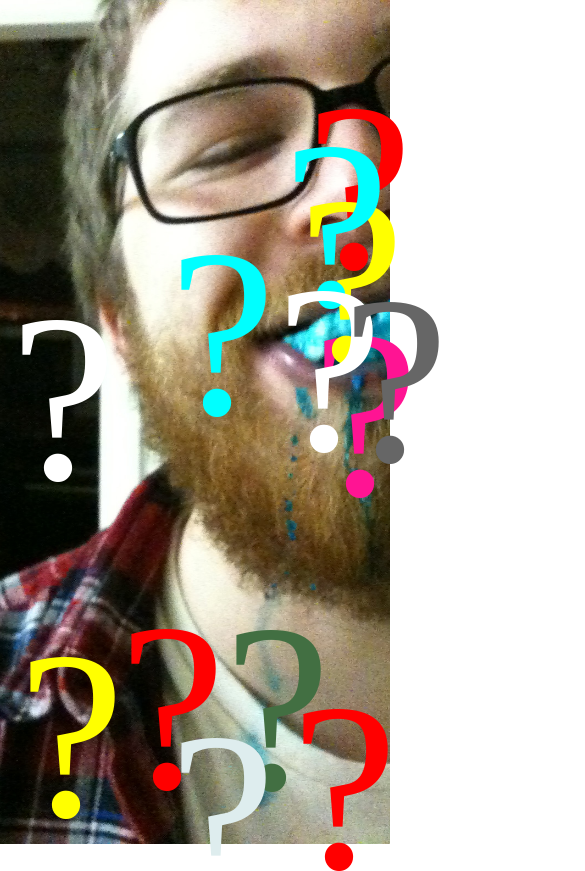
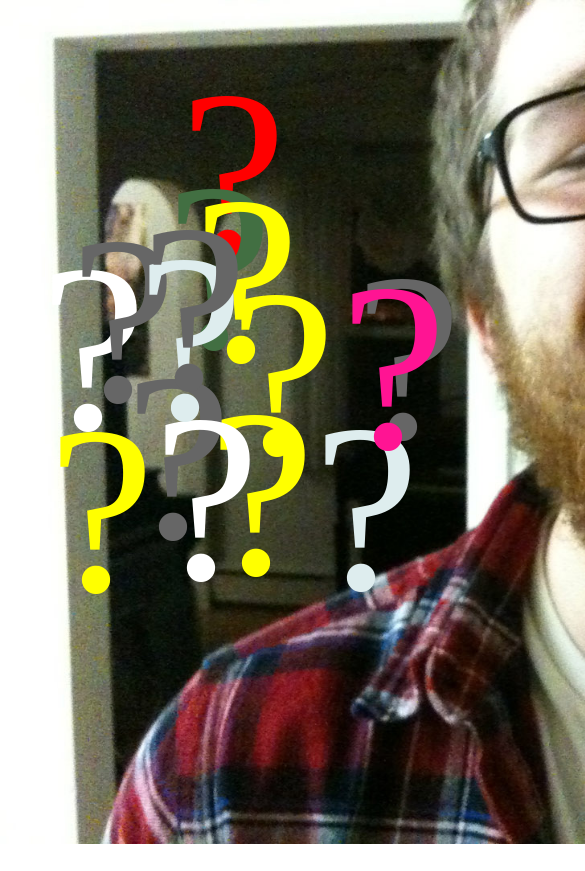
Before and after one commit to malantonio/whoisjohngalm, a plain HTML site: page index.html in a window 390 px wide. Shown: the top 871 px of the page, 585 px wide, since content can reach past the window. Before the commit the page ends 844 px from the top, so only its background shows below. Drawn offline with Linux system fonts and the light colour scheme.

Commit message:
shrunk .jpg size in half, rewrote who.js

```diff
--- a/index.html
+++ b/index.html
@@ -3,22 +3,38 @@
 <head>
 <title> who is john galm? </title>
 <style>
-* { margin: 0; padding: 0; height: 100%; width: 100%;}
-body { background-image: url('IMG_0454.jpg'); background-repeat: no-repeat; background-size: cover; overflow: hidden;}
-@media screen and (max-width: 480px) {
+* {
+  margin: 0;
+  padding: 0;
+  height: 100%;
+  width: 100%;
+}
+
+body {
+  background-image: url('john.jpg');
+  background-repeat: no-repeat;
+  background-size: cover;
+  font-size: 15em;
+  overflow: hidden;
+}
+
+@media screen and ((max-width: 480px) || (device-aspect-ratio: 40/71)) {
   body {
-    background-position: center center;
+    background-position: 70% center;
     background-size: cover;
+    font-size: 12px;
     width: 100%;
     height: 100%;
     overflow: hidden;
     position: fixed;
-    }
+  }
+
+  span { font-size: 10em; }
 }
 </style>
 <meta name="viewport" content="width=device-width, initial-scale=1, maximum-scale=1">
-<script src="who.min.js"></script>
 </head>
-<body id="g" onload="whoIsJohnGalm()">
+<body>
+<script src="who.js"></script>
 </body>
 </html>
--- a/who.js
+++ b/who.js
@@ -1,47 +1,54 @@
 /**********************
 ** whoisjohngalm.com **
+**       2013        **
 **********************/
 
-var who = function() {
-  var width; var height; var xpos; var ypos;
+!function(num, rate) {
+  var colors = [
+    'fff',
+    'deedee',
+    '426f42',
+    '666',
+    'ffff00',
+    '00ffff',
+    'ff1493',
+    'adff2f',
+    'ff0000'],
+  colsCount = colors.length,
+  width = window.innerWidth,
+  height = window.innerHeight,
+  body = document.body,
 
-  var width = window.innerWidth;
-  var height = window.innerHeight;
-  var xpos = Math.floor((Math.random() * width));
-  var ypos = Math.floor((Math.random() * height));
-  return [xpos,ypos]
-}
+  xpos, ypos, i, randcol, span, qmark;
 
-var whoIs = function(num) {
-  var i; var rand; var xpos; var ypos; var span; var qmar; var g;
-  var randcol;
-  var colors = ["fff", "deedee", "426f42", "666", "ffff00", "00ffff", "ff1493", "adff2f", "ff0000"];
-  var count = colors.length;
+  // let's start the show
+  setInterval(function () {
 
-  var g = document.getElementById("g");
-  while(g.firstChild) {
-    g.removeChild(g.firstChild);
+    // if we've got children hanging around, get 'em out of there
+    while(body.hasChildNodes()) {
+      body.removeChild(body.lastChild);
     }
 
     for(i = 0; i < num; i++) {
-    var rand = who();
-    var xpos = rand[0] + "px";
-    var ypos = rand[1] + "px";
-    var span  = document.createElement("span");
-    var qmark = document.createTextNode("?");
-    var randcol = colors[Math.floor((Math.random() * count))];
-    span.appendChild(qmark);
-    span.style.position = "absolute";
-    span.style.top = ypos;
-    span.style.left = xpos;
-    span.style.fontSize = "15em";
-    span.style.color = "#" + randcol;
-    document.getElementById("g").appendChild(span);
-  }
-}
+      // generate random x, y positions relative to the width/height
+      xpos = Math.floor((Math.random() * width)) + 'px';
+      ypos = Math.floor((Math.random() * width)) + 'px';
 
-var whoIsJohnGalm = function() {
-  setInterval(function(){
-    whoIs(15);
-    }, 250);
-}
+      // create a question mark within a span
+      span = document.createElement('span');
+      qmark = document.createTextNode('?');
+
+      // append the qmart onto the span
+      span.appendChild(qmark);
+
+      // set the styles for the qmark
+      randcol = colors[Math.floor((Math.random() * colsCount))];
+      span.style.position = 'absolute';
+      span.style.top = ypos;
+      span.style.left = xpos;
+      span.style.color = '#' + randcol;
+      body.appendChild(span);
+    }
+  }, rate);
+
+}(15, 250);
```
Also changed, not shown: john.jpg (added), 1 other file.
